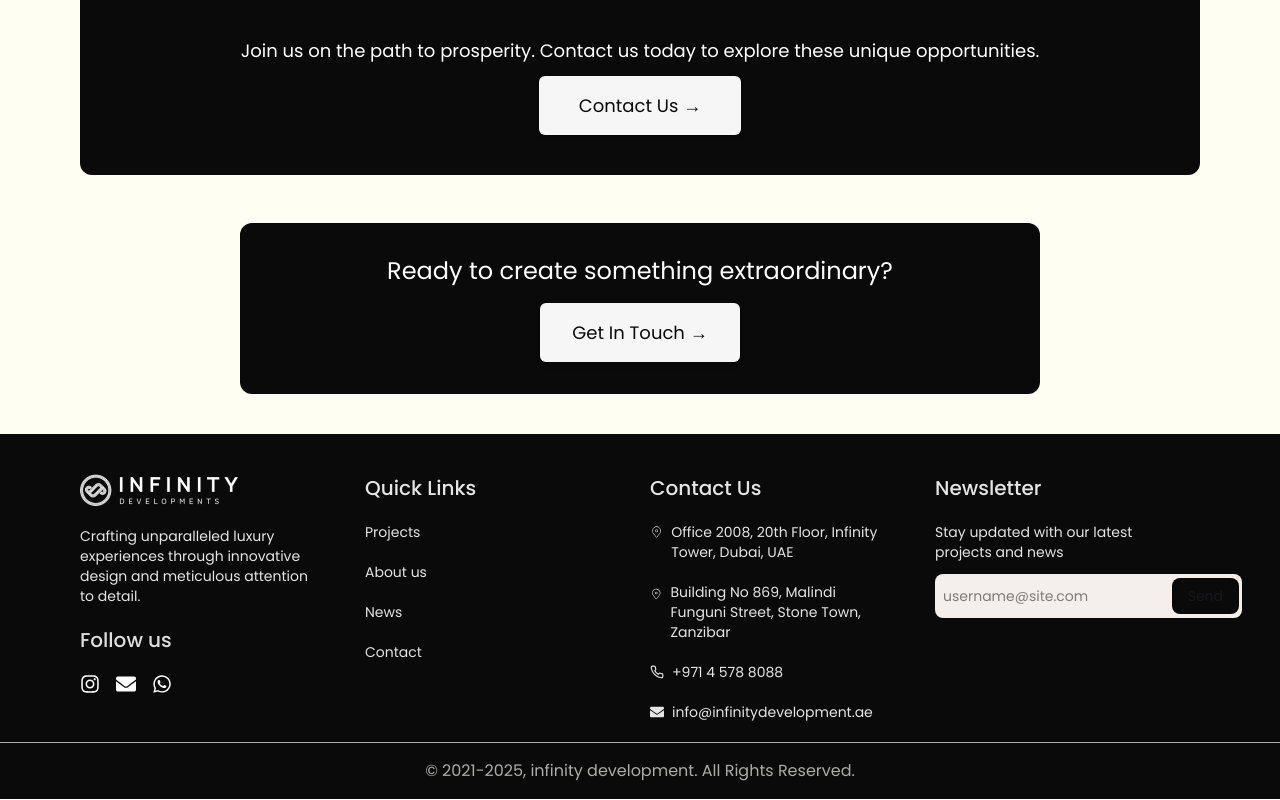
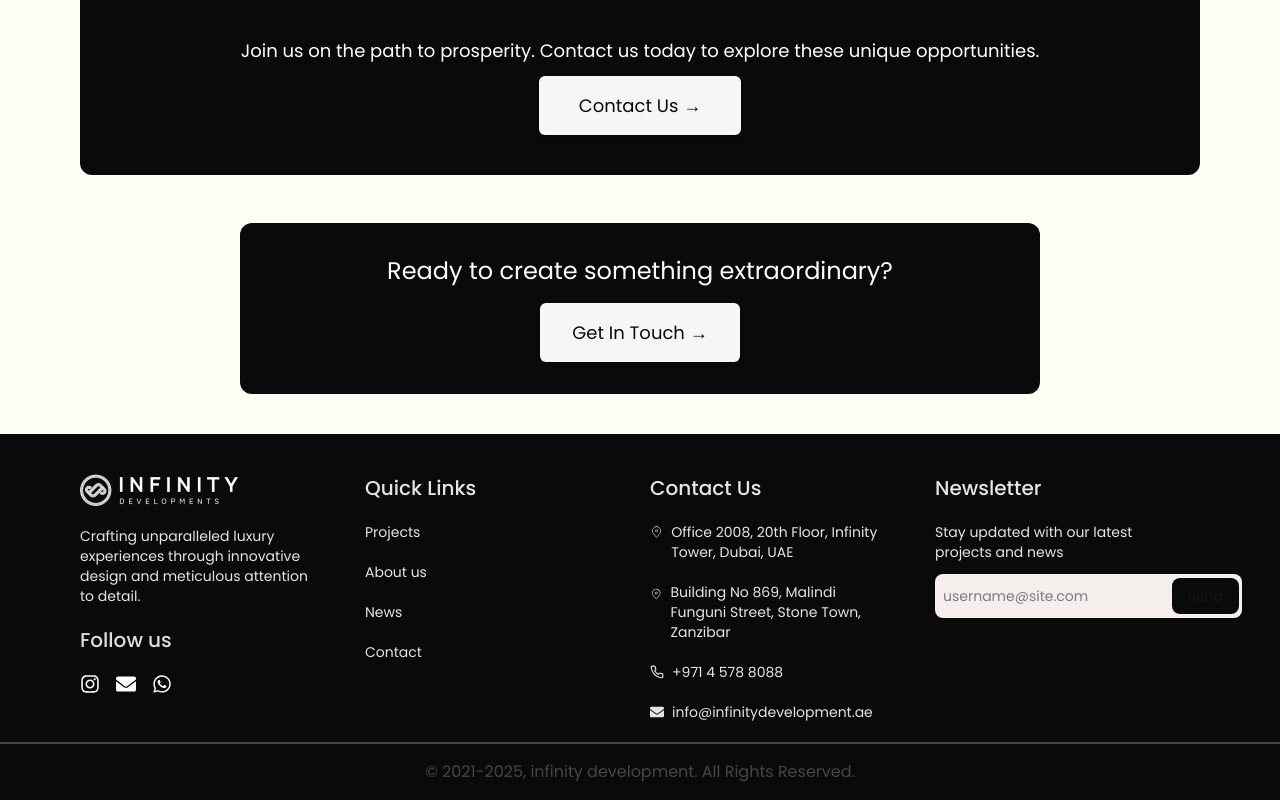
Before and after one commit to nur637788/Rayans-Wixboddy-website, a React (Vite) app: page / in a window 1280 px wide. Shown: the part 6434-7234 px from the top of the page. Built offline with nearby package versions, Linux system fonts and the light colour scheme.

Commit message:
update code

```diff
--- a/src/components/Footer.jsx
+++ b/src/components/Footer.jsx
@@ -104,8 +104,8 @@ function Footer() {
                     </form>
                 </footer>
             </div>
-            <hr className='text-[#acacaa]' />
-            <p className='text-[#acacaa] text-center py-4'>© 2021-2025, infinity development. All Rights Reserved.</p>
+            <hr className='border-b border-[#474747]' />
+            <p className='text-[#474747] text-center py-4'>© 2021-2025, infinity development. All Rights Reserved.</p>
         </div>
     );
 }
```
